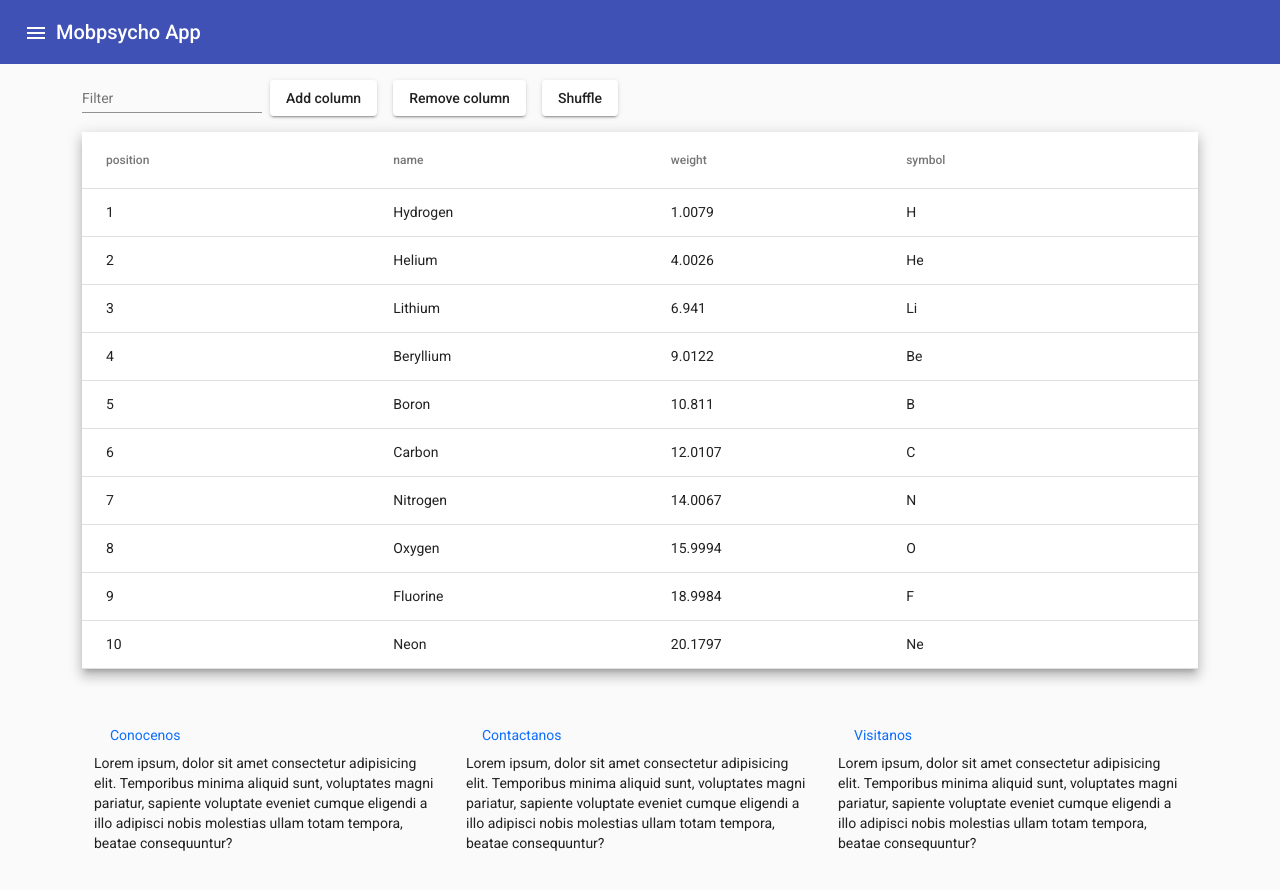
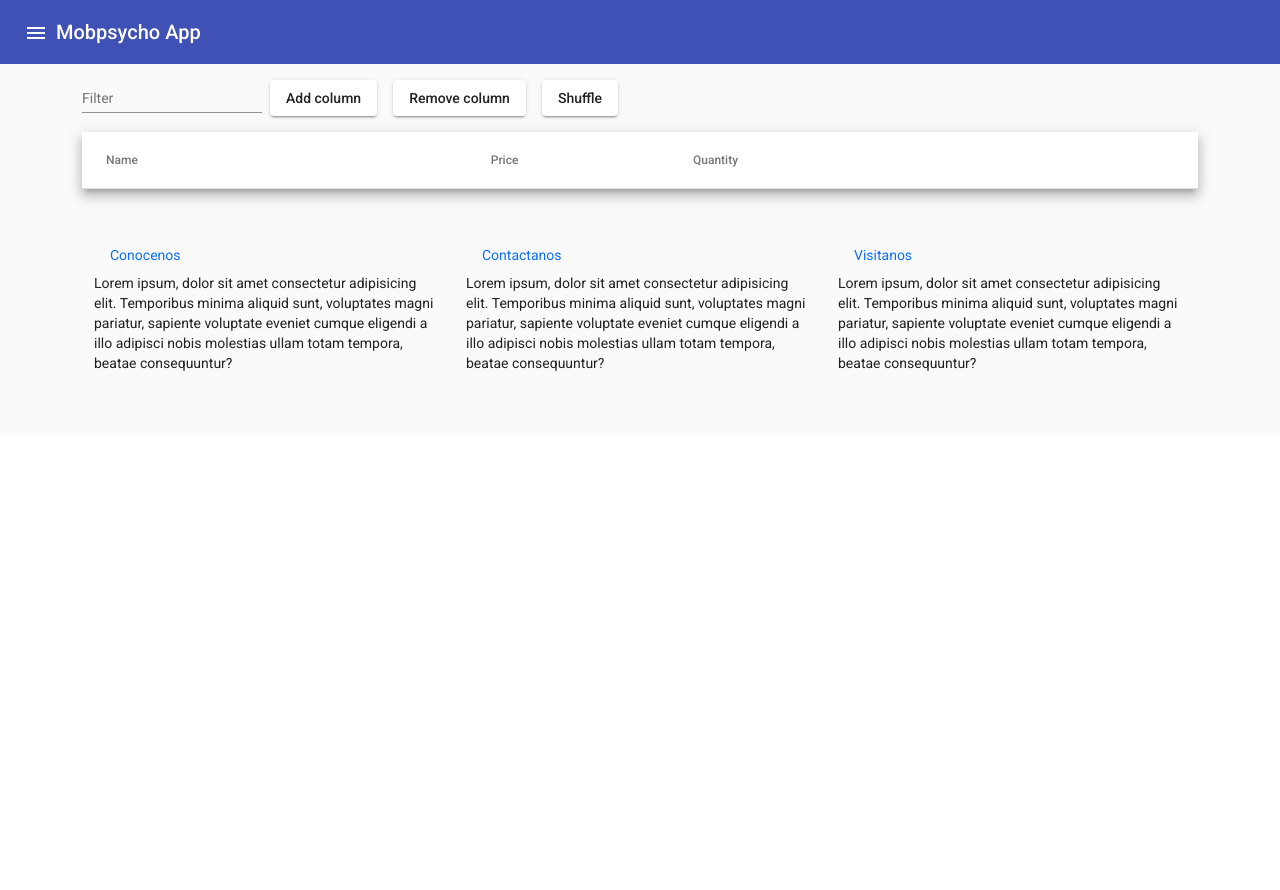
Before and after one commit to Alanlb195/MobpsychoApp, an Angular app: page /cart in a window 1280 px wide. Shown: the top 890 px of the page. After the commit the page ends 800 px from the top, so only its background shows below. Built offline with nearby package versions, Linux system fonts and the light colour scheme; sample sign-in values are in the browser's storage.

Commit message:
cart in progress

```diff
--- a/src/app/cart/pages/home-cart/home-cart.component.ts
+++ b/src/app/cart/pages/home-cart/home-cart.component.ts
@@ -1,25 +1,13 @@
 import { Component, OnInit } from '@angular/core';
 import {MatTableDataSource} from '@angular/material/table';
 
-export interface PeriodicElement {
-  name: string;
-  position: number;
-  weight: number;
-  symbol: string;
+export interface CharacterCart {
+  idCharacter: number;
+  Name: string;
+  Price: number;
+  Quantity: number;
 }
-
-const ELEMENT_DATA: PeriodicElement[] = [
-  {position: 1, name: 'Hydrogen', weight: 1.0079, symbol: 'H'},
-  {position: 2, name: 'Helium', weight: 4.0026, symbol: 'He'},
-  {position: 3, name: 'Lithium', weight: 6.941, symbol: 'Li'},
-  {position: 4, name: 'Beryllium', weight: 9.0122, symbol: 'Be'},
-  {position: 5, name: 'Boron', weight: 10.811, symbol: 'B'},
-  {position: 6, name: 'Carbon', weight: 12.0107, symbol: 'C'},
-  {position: 7, name: 'Nitrogen', weight: 14.0067, symbol: 'N'},
-  {position: 8, name: 'Oxygen', weight: 15.9994, symbol: 'O'},
-  {position: 9, name: 'Fluorine', weight: 18.9984, symbol: 'F'},
-  {position: 10, name: 'Neon', weight: 20.1797, symbol: 'Ne'},
-];
+var items: CharacterCart[] = [];
 
 @Component({
   selector: 'app-home-cart',
@@ -28,13 +16,16 @@
 })
 export class HomeCartComponent implements OnInit {
 
-  displayedColumns: string[] = ['position', 'name', 'weight', 'symbol'];
+  displayedColumns: string[] = ['Name', 'Price', 'Quantity'];
   columnsToDisplay: string[] = this.displayedColumns.slice();
-  dataSource = new MatTableDataSource(ELEMENT_DATA);
+  dataSource = new MatTableDataSource(items);
 
   constructor() { }
 
   ngOnInit(): void {
+
+
+
   }
 
   addColumn() {
```
